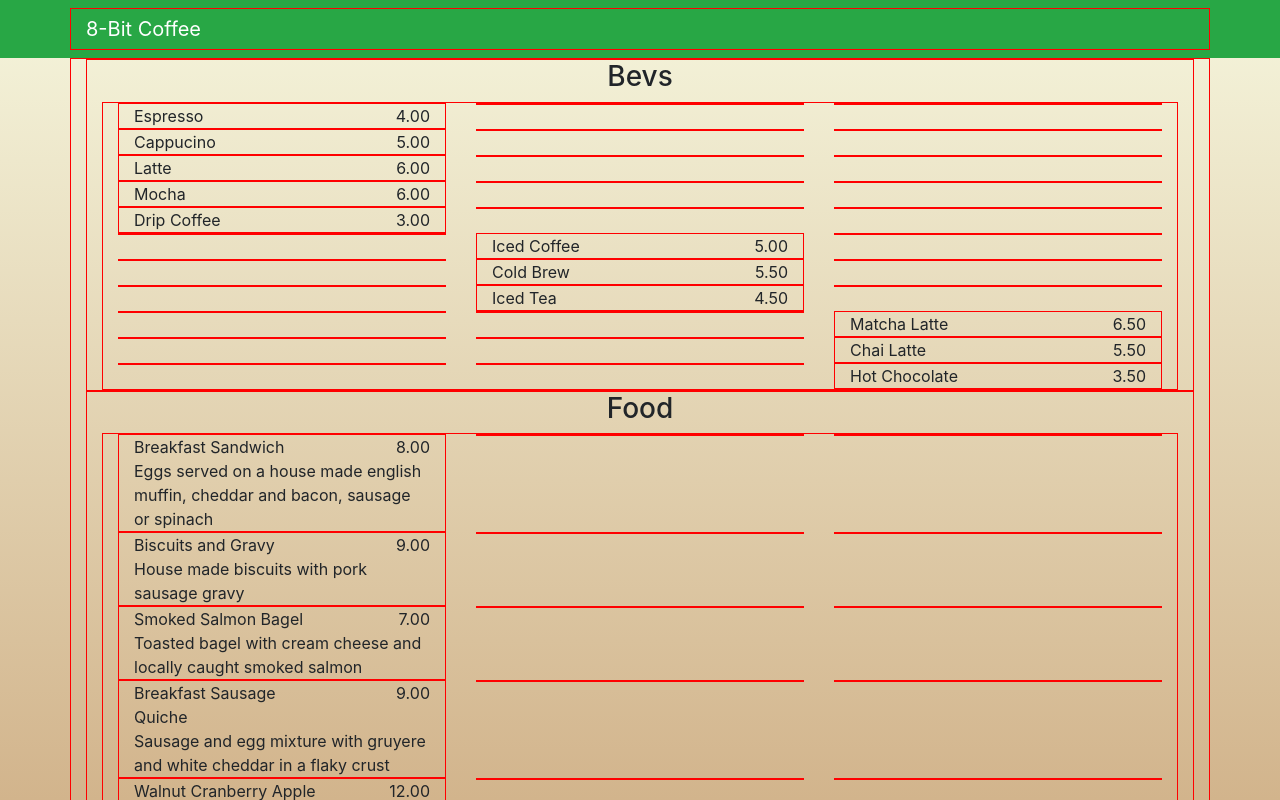
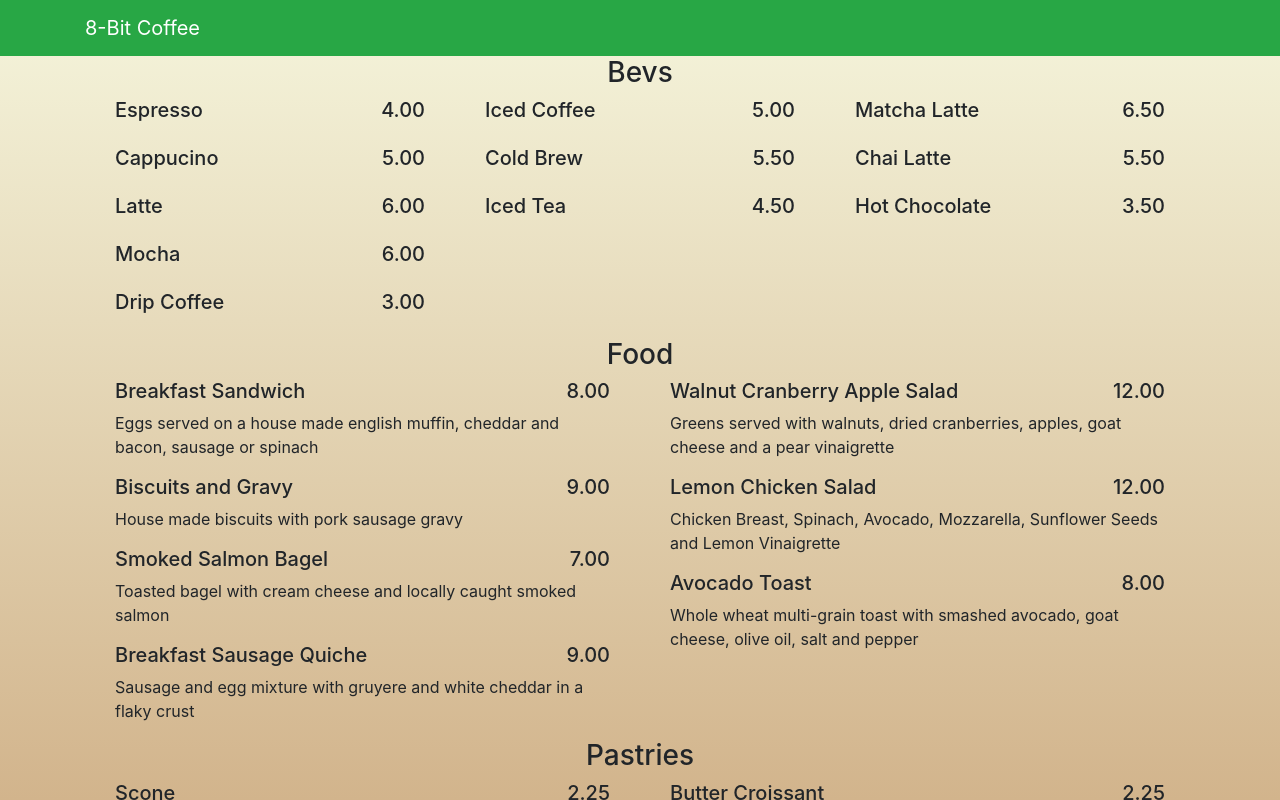
Before and after one commit to ddukelow/eightBitCoffee, a React (Create React App) app: page / in a window 1280 px wide. Shown: the top 800 px of the page. Built offline with nearby package versions, Linux system fonts and the light colour scheme.

Commit message:
Menu may get reworked, but it's done for now

```diff
--- a/package.json
+++ b/package.json
@@ -10,6 +10,7 @@
     "react": "^17.0.2",
     "react-dom": "^17.0.2",
     "react-popper": "1.3.6",
+    "react-router-dom": "5.2.0",
     "react-scripts": "5.0.0",
     "reactstrap": "8.5.1",
     "web-vitals": "^2.1.0"
--- a/src/App.css
+++ b/src/App.css
@@ -51,6 +51,6 @@ body {
   border: 1px solid green;
 } */
 
-.container {
+/* .container {
   border: 1px solid red;
-}
+} */
--- a/src/components/MenuItem.js
+++ b/src/components/MenuItem.js
@@ -9,84 +9,95 @@ class MenuItem extends Component {
     menuSlot(items) {
         return(
             <div className="row">
-                <div className="col">
                     {items.map( item =>
+                        <div className="col-md-12" key={item.id}>
+                            <h3>{item.category}</h3>
                             <div className='container'>
                                 <div className='row'>
-                                <div className="col-md-12" key={item.id}>
-                                    <h3>{item.category}</h3>
+                                    <div className='col-md'>
                                         <div className="container">
                                             {item.item.map(singleItem =>
-                                            <div key={singleItem.id} className='row'>
-                                                <div className='col-md-4'>
-                                                    <div className="container">
+                                            <React.Fragment key={singleItem.id}>
                                                 {(singleItem.colTestIndex === "1") ?
                                                     <div>
                                                         <div className='row'>
                                                             <div className='col-8 text-left'>
-                                                                        {singleItem.title}
+                                                                <h5>{singleItem.title}</h5>
                                                             </div>
                                                             <div className='col-4 text-right'>
-                                                                        {singleItem.price}
+                                                                <h5>{singleItem.price}</h5>
                                                             </div>
                                                         </div>
                                                         <div className='row'>
                                                             <div className='col-12 text-left'>
-                                                                        {singleItem.description}
+                                                                <p>{singleItem.description}</p>
                                                             </div>
                                                         </div>
                                                     </div>
                                                     :
                                                 null}
+                                            </React.Fragment>
+                                            )}
                                         </div>
                                     </div>
-                                                <div className='col-md-4'>
+                                    <div className='col-md'>
                                         <div className="container">
+                                            {item.item.map(singleItem =>
+                                            <React.Fragment key={singleItem.id}>
                                                 {(singleItem.colTestIndex === "2") ?
                                                     <div>
                                                         <div className='row'>
                                                             <div className='col-8 text-left'>
-                                                                        {singleItem.title}
+                                                                <h5>{singleItem.title}</h5>
                                                             </div>
                                                             <div className='col-4 text-right'>
-                                                                        {singleItem.price}
+                                                                <h5>{singleItem.price}</h5>
                                                             </div>
                                                         </div>
                                                         <div className='row'>
                                                             <div className='col-12 text-left'>
-                                                                        {singleItem.description}
+                                                                <p>{singleItem.description}</p>
                                                             </div>
                                                         </div>
                                                     </div>
                                                     :
                                                 null}
+                                            </React.Fragment>
+                                            )}
                                         </div>
                                     </div>
-                                                <div className='col-md-4'>
+                                    {(item.numCols === "3") ?
+                                        <div className='col-md'>
                                             <div className="container">
+                                                {item.item.map(singleItem =>
+                                                <React.Fragment key={singleItem.id}>
+                                                    {(singleItem.colTestIndex === "3") ?
+                                                        <div>
                                                             <div className='row'>
                                                                 <div className='col-8 text-left'>
-                                                                {(singleItem.colTestIndex === "3") ? singleItem.title:null}
+                                                                    <h5>{singleItem.title}</h5>
                                                                 </div>
                                                                 <div className='col-4 text-right'>
-                                                                {(singleItem.colTestIndex === "3") ? singleItem.price:null}
+                                                                    <h5>{singleItem.price}</h5>
                                                                 </div>
                                                             </div>
                                                             <div className='row'>
                                                                 <div className='col-12 text-left'>
-                                                                {(singleItem.colTestIndex === "3") ? singleItem.description:null}
+                                                                    <p>{singleItem.description}</p>
                                                                 </div>
                                                             </div>
+                                                        </div>
+                                                        :
+                                                    null}
+                                                </React.Fragment>
+                                                )}
+                                            </div>
+                                        </div>
+                                    :null}
                                 </div>
                             </div>
                         </div>
                     )}
-                                        </div>
-                                </div>
-                            </div>
-                    </div>
-                    )}
-                </div>
             </div>
         )
     }
--- a/src/shared/menu.js
+++ b/src/shared/menu.js
@@ -2,6 +2,7 @@ export const MENU = [
     {
         id:0,
         category: 'Bevs',
+        numCols: "3",
         item: [
             {
                 id:0,
@@ -74,6 +75,7 @@ export const MENU = [
     {
         id:1,
         category: 'Food',
+        numCols: "2",
         item: [
             {
                 id:0,
@@ -108,27 +110,28 @@ export const MENU = [
                 title: 'Walnut Cranberry Apple Salad',
                 price: '12.00',
                 description: 'Greens served with walnuts, dried cranberries, apples, goat cheese and a pear vinaigrette',
-                colTestIndex: "1"
+                colTestIndex: "2"
             },
             {
                 id:5,
                 title: 'Lemon Chicken Salad',
                 price: '12.00',
                 description: 'Chicken Breast, Spinach, Avocado, Mozzarella, Sunflower Seeds and Lemon Vinaigrette',
-                colTestIndex: "1"
+                colTestIndex: "2"
             },
             {
                 id:6,
                 title: 'Avocado Toast',
                 price: '8.00',
                 description: 'Whole wheat multi-grain toast with smashed avocado, goat cheese, olive oil, salt and pepper',
-                colTestIndex: "1"
+                colTestIndex: "2"
             }
         ]
     },
     {
         id:2,
         category: 'Pastries',
+        numCols: "2",
         item: [
             {
                 id:0,
@@ -158,25 +161,25 @@ export const MENU = [
                 id:4,
                 title: 'Butter Croissant',
                 price: '2.25',
-                colTestIndex: "1"
+                colTestIndex: "2"
             },
             {
                 id:5,
                 title: 'Bear Claw',
                 price: '2.50',
-                colTestIndex: "1"
+                colTestIndex: "2"
             },
             {
                 id:6,
                 title: 'Cream Cheese Danish',
                 price: '2.50',
-                colTestIndex: "1"
+                colTestIndex: "2"
             },
             {
                 id:7,
                 title: 'Banana Bread',
                 price: '2.50',
-                colTestIndex: "1"
+                colTestIndex: "2"
             }
         ]
     }
```
Also changed, not shown: src/components/MainComponent.js (added, +60 -0 lines), src/components/MenuRow.js (deleted, +0 -31 lines), src/shared/menu.txt (deleted), 1 other file (tests, documents, lock files or other folders). Lines whose indentation alone changed are shown as unchanged.
